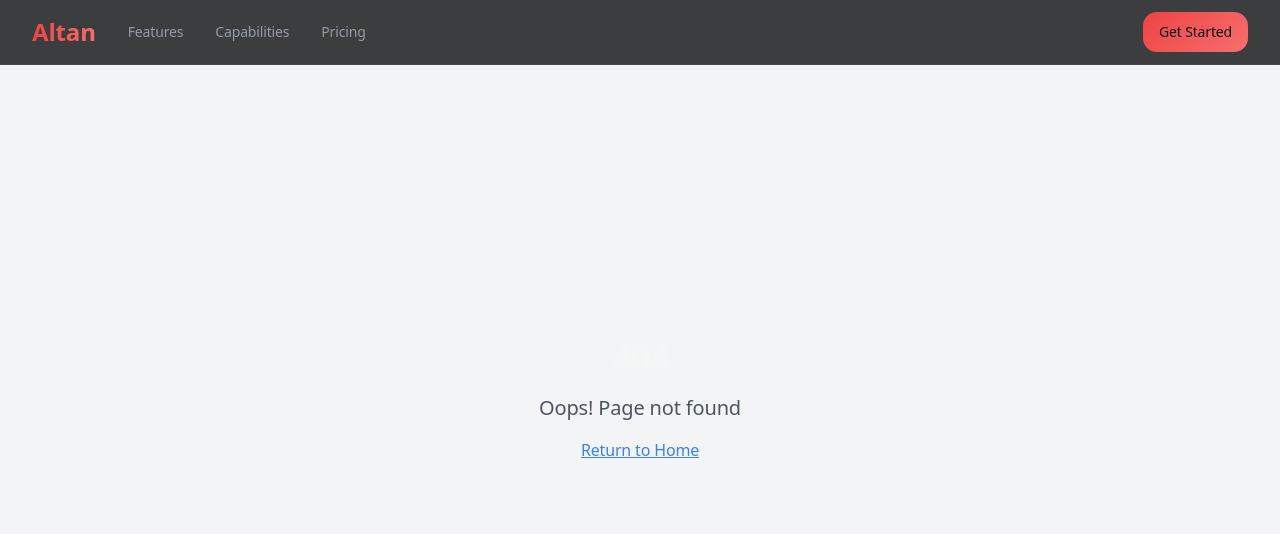
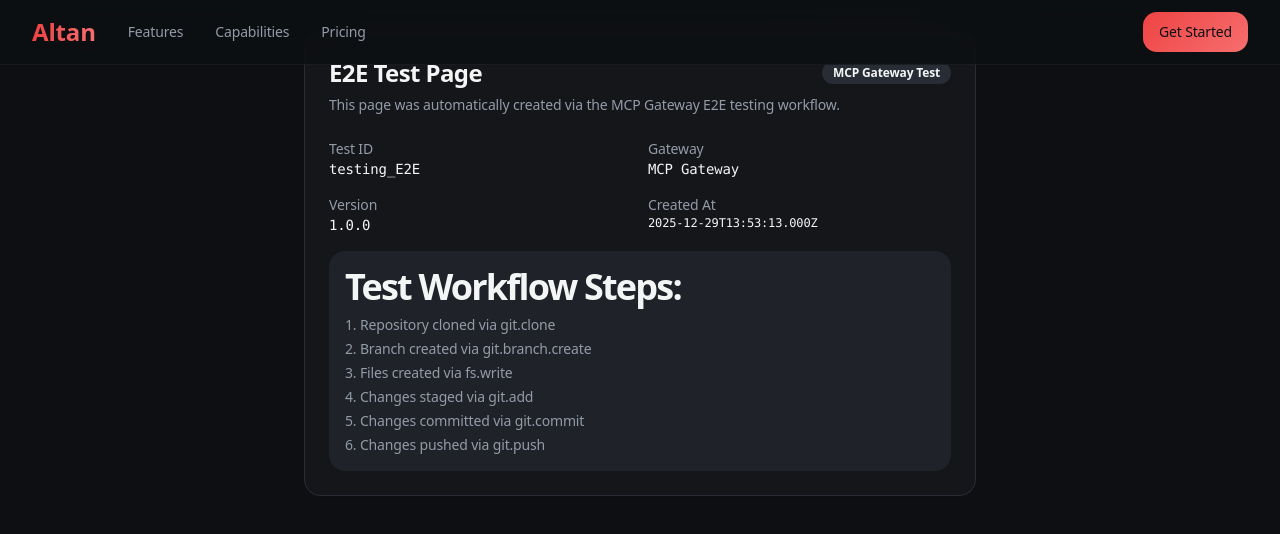
Before and after one commit to eavy89/for_testing, a React (Vite) app: page /e2e-test in a window 1280 px wide. Before the commit this address had no page. Shown: the top 534 px of the page. Built offline with nearby package versions, Linux system fonts and the light colour scheme.

Commit message:
feat: Add E2E test page via MCP Gateway
This commit was created as part of the MCP Gateway E2E testing workflow.

Changes:
- Added new E2ETest.tsx page component
- Updated App.tsx to include /e2e-test route

```diff
--- a/src/App.tsx
+++ b/src/App.tsx
@@ -6,6 +6,7 @@ import { BrowserRouter, Routes, Route } from "react-router-dom";
 import { Navbar } from "./components/Navbar";
 import Index from "./pages/Index";
 import SmartHands from "./pages/SmartHands";
+import E2ETest from "./pages/E2ETest";
 import NotFound from "./pages/NotFound";
 
 const queryClient = new QueryClient();
@@ -20,6 +21,7 @@ const App = () => (
         <Routes>
           <Route path="/" element={<Index />} />
           <Route path="/smart-hands" element={<SmartHands />} />
+          <Route path="/e2e-test" element={<E2ETest />} />
           {/* ADD ALL CUSTOM ROUTES ABOVE THE CATCH-ALL "*" ROUTE */}
           <Route path="*" element={<NotFound />} />
         </Routes>
--- /dev/null
+++ b/src/pages/E2ETest.tsx
@@ -0,0 +1,71 @@
+import { Card, CardContent, CardDescription, CardHeader, CardTitle } from "@/components/ui/card";
+import { Badge } from "@/components/ui/badge";
+
+/**
+ * E2E Test Page
+ * This page was created via the MCP Gateway E2E test workflow.
+ * It demonstrates the full round-trip of:
+ * 1. Cloning a repository
+ * 2. Creating a branch
+ * 3. Making code changes
+ * 4. Committing and pushing
+ */
+const E2ETest = () => {
+  const testInfo = {
+    createdAt: new Date().toISOString(),
+    testId: "testing_E2E",
+    gateway: "MCP Gateway",
+    version: "1.0.0"
+  };
+
+  return (
+    <div className="container mx-auto py-8">
+      <div className="max-w-2xl mx-auto">
+        <Card>
+          <CardHeader>
+            <div className="flex items-center justify-between">
+              <CardTitle className="text-2xl">E2E Test Page</CardTitle>
+              <Badge variant="secondary">MCP Gateway Test</Badge>
+            </div>
+            <CardDescription>
+              This page was automatically created via the MCP Gateway E2E testing workflow.
+            </CardDescription>
+          </CardHeader>
+          <CardContent className="space-y-4">
+            <div className="grid grid-cols-2 gap-4 text-sm">
+              <div>
+                <p className="text-muted-foreground">Test ID</p>
+                <p className="font-mono">{testInfo.testId}</p>
+              </div>
+              <div>
+                <p className="text-muted-foreground">Gateway</p>
+                <p className="font-mono">{testInfo.gateway}</p>
+              </div>
+              <div>
+                <p className="text-muted-foreground">Version</p>
+                <p className="font-mono">{testInfo.version}</p>
+              </div>
+              <div>
+                <p className="text-muted-foreground">Created At</p>
+                <p className="font-mono text-xs">{testInfo.createdAt}</p>
+              </div>
+            </div>
+            <div className="mt-6 p-4 bg-muted rounded-lg">
+              <h3 className="font-semibold mb-2">Test Workflow Steps:</h3>
+              <ol className="list-decimal list-inside space-y-1 text-sm text-muted-foreground">
+                <li>Repository cloned via git.clone</li>
+                <li>Branch created via git.branch.create</li>
+                <li>Files created via fs.write</li>
+                <li>Changes staged via git.add</li>
+                <li>Changes committed via git.commit</li>
+                <li>Changes pushed via git.push</li>
+              </ol>
+            </div>
+          </CardContent>
+        </Card>
+      </div>
+    </div>
+  );
+};
+
+export default E2ETest;
```
